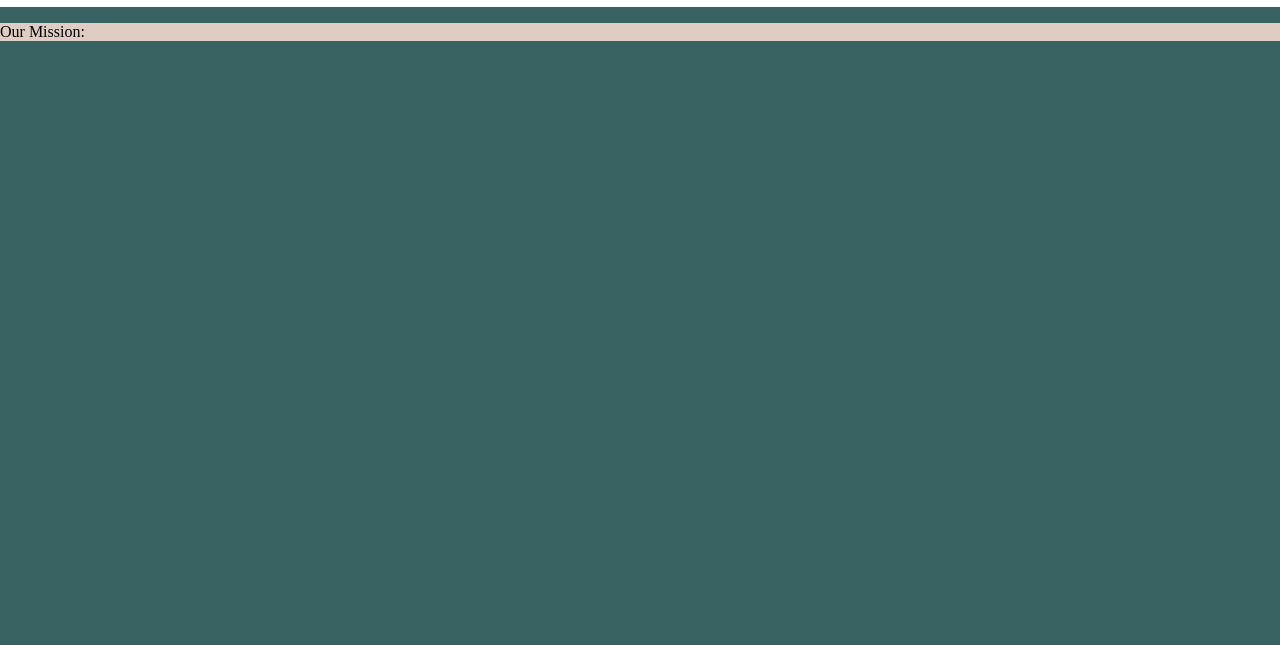
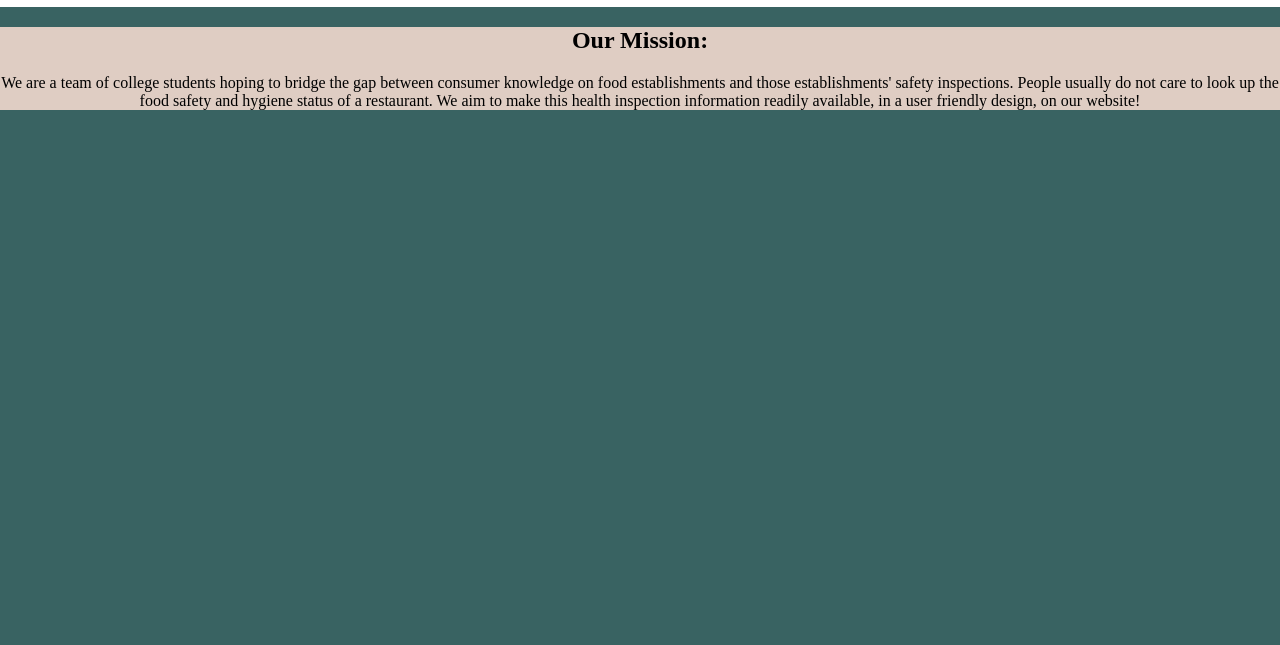
Before and after one commit to kangharo96/pg_food, a website: page public/about/index.html in a window 1280 px wide. Shown: the part 155-800 px from the top of the page. Drawn offline with Linux system fonts and the light colour scheme.

Commit message:
about page mission

```diff
--- a/public/about/index.html
+++ b/public/about/index.html
@@ -1,5 +1,6 @@
 <!DOCTYPE html>
 <html>
+
 <head>
   <title>Our Project Website</title>
   <link rel="stylesheet" type="text/css" href="../styles.css">
@@ -8,7 +9,7 @@
 <body>
   <div class='topbar'>
     <a href='../index.html'>PG FOODS</a>
-    <div class = 'barright'>
+    <div class='barright'>
       <a href='#'>About</a>
       <a href='../establishments/index.html'>Establishments</a>
       <a href='../statistics/index.html'>Statistics</a>
@@ -19,7 +20,16 @@
     <h1>About</h1>
   </div>
   <div class='content'>
-    <p>Our Mission:</p>
+    <h2>
+      <center>Our Mission:</center>
+    </h2>
+    <p>
+      <center>We are a team of college students hoping to bridge the gap between consumer knowledge on food
+        establishments and those establishments' safety inspections. People usually do not care to look up the food
+        safety and hygiene status of a restaurant. We aim to make this health inspection information readily available,
+        in a user friendly design, on our website!</center>
+    </p>
   </div>
 </body>
+
 </html>
```
